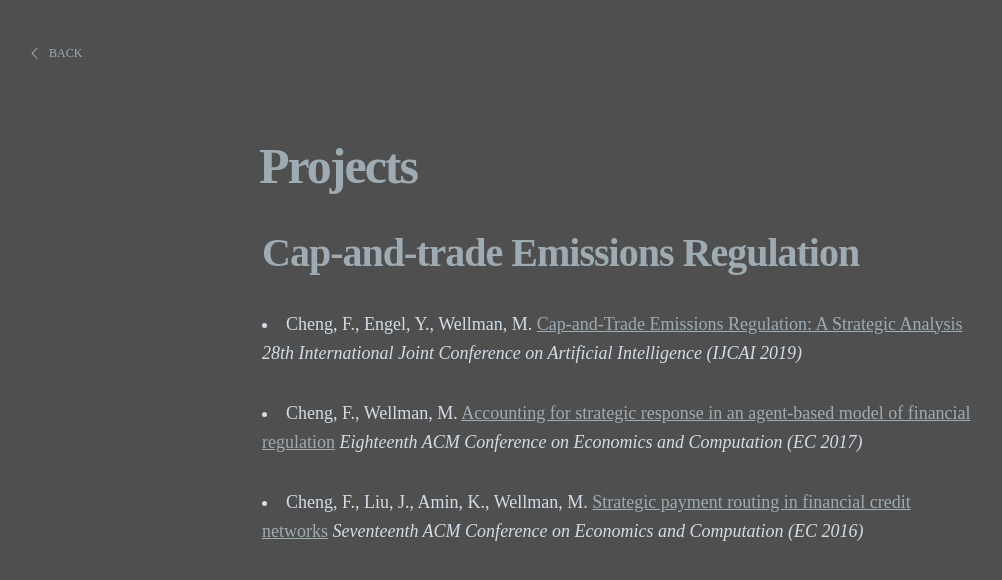
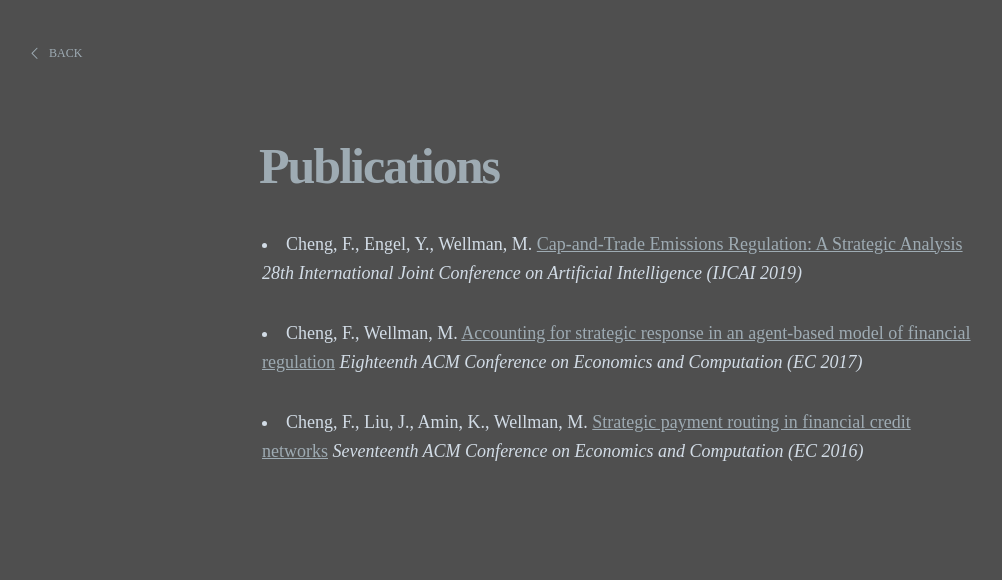
Before and after one commit to chengfulun/chengfulun.github.io, a plain HTML site: page research/index.html in a window 1280 px wide. Shown: the top 580 px of the page, without its empty margins (23-1025 px from the left). Drawn offline with nearby package versions, Linux system fonts and the light colour scheme; some packages are replaced by stand-ins of ours; a script that the page names is missing; a web font is replaced by a local one.

Commit message:
test project cancel

```diff
--- a/research/index.html
+++ b/research/index.html
@@ -29,11 +29,7 @@
     <article class="post page">
 
     <header class="post-header">
-        <h1 class="post-title">Projects</h1>
-    </header>
-
-    <header class="post-header">
-        <h2 class="post-title">Cap-and-trade Emissions Regulation</h1>
+        <h1 class="post-title">Publications</h1>
     </header>
 
     <section class="post-content">
```
Also changed, not shown: 2 other files.
